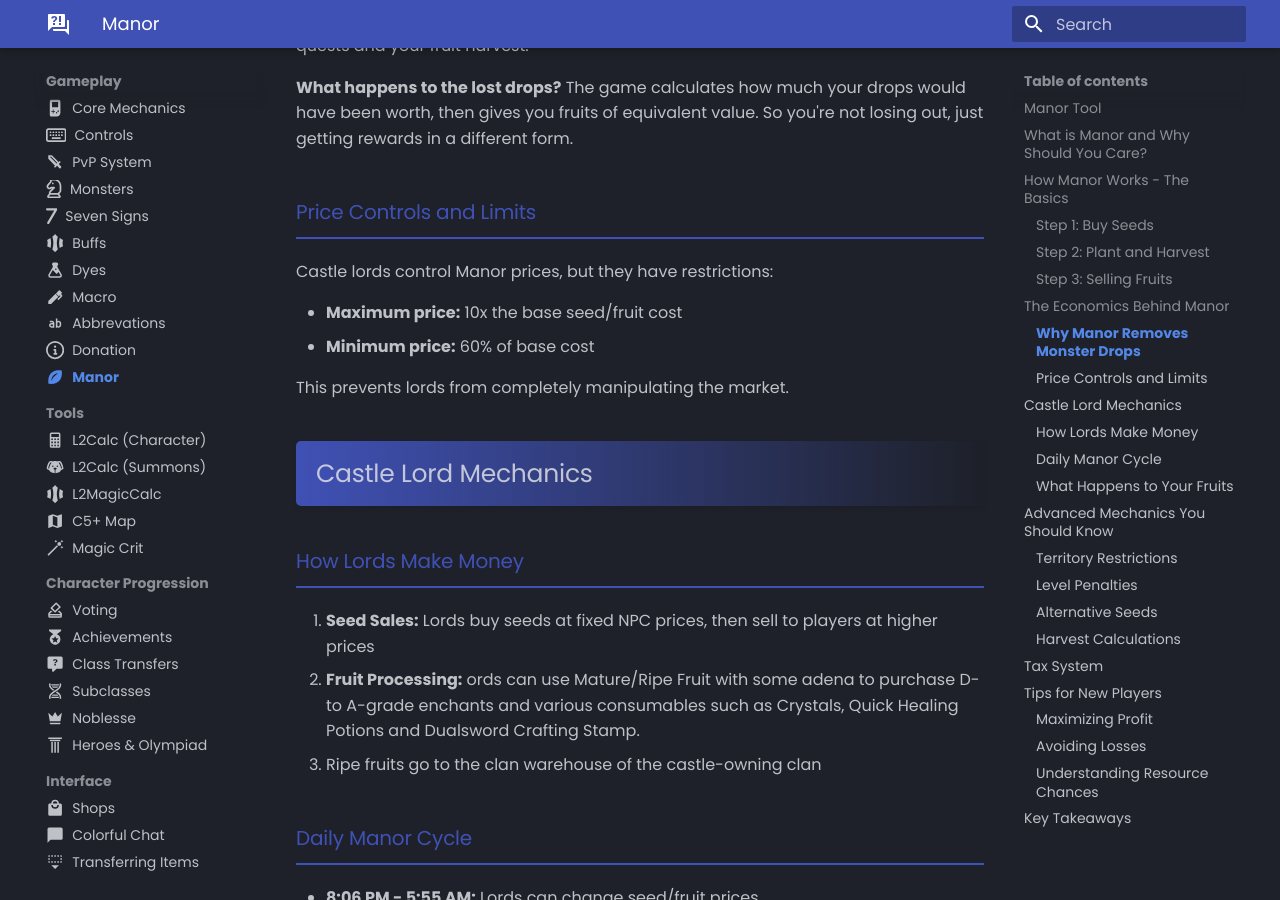
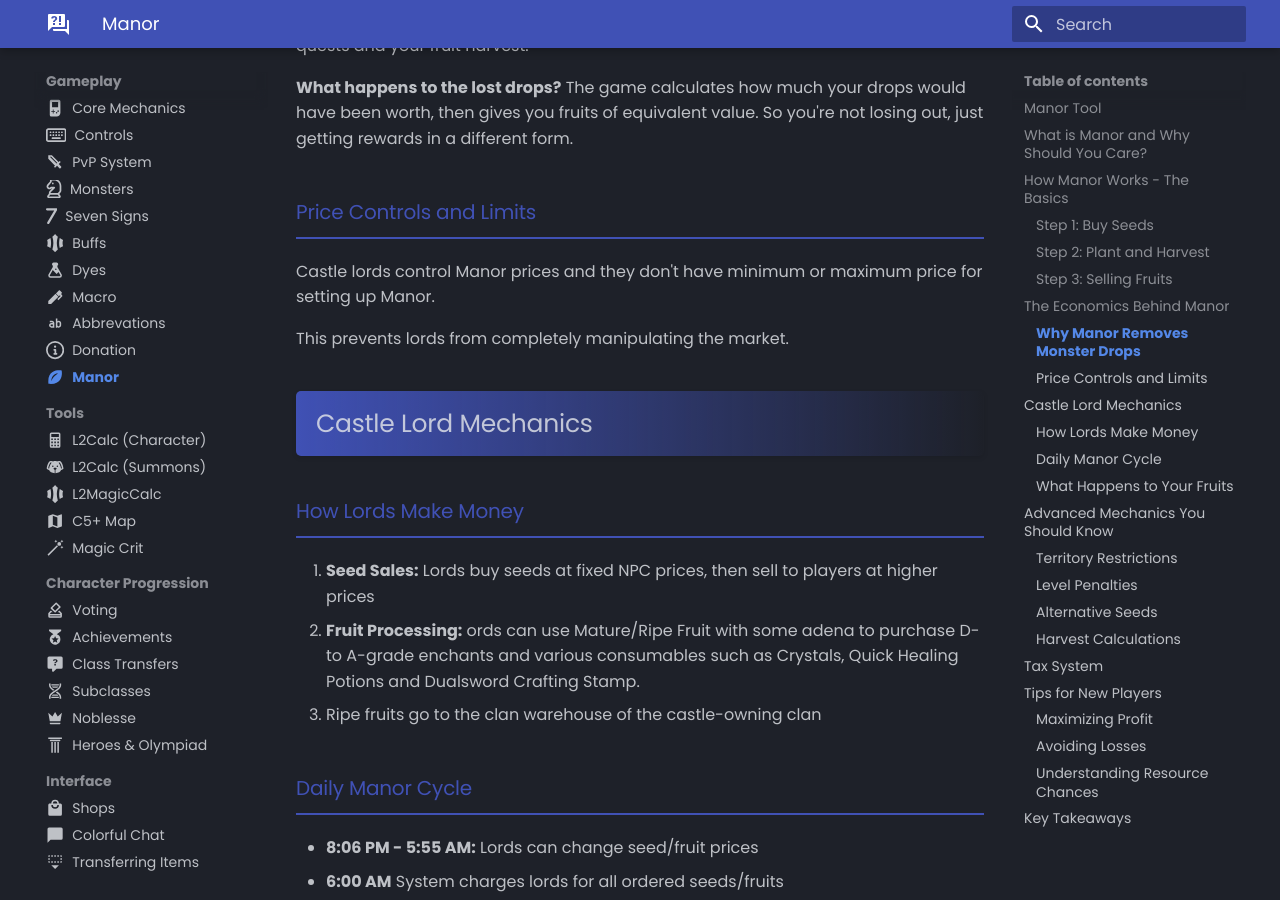
Before and after one commit to tab1-web/faq, an MkDocs documentation site: the page built from docs/gameplay/manor.md, in a window 1280 px wide and 900 px high, scrolled down 2292 px. Built offline with MkDocs 1.6.1 and Material for MkDocs 9.7.7, drawn with Linux system fonts in a browser that asks for light colours; some web fonts are replaced.

Commit message:
updating manor page

```diff
--- a/docs/gameplay/manor.md
+++ b/docs/gameplay/manor.md
@@ -222,10 +222,7 @@ When you use Manor seeds, the monster drops NOTHING except adena, seal stones, q
 The game calculates how much your drops would have been worth, then gives you fruits of equivalent value. So you're not losing out, just getting rewards in a different form.
 
 ### Price Controls and Limits
-Castle lords control Manor prices, but they have restrictions:
-
-- **Maximum price:** 10x the base seed/fruit cost
-- **Minimum price:** 60% of base cost
+Castle lords control Manor prices and they don't have minimum or maximum price for setting up Manor.
 
 This prevents lords from completely manipulating the market.
 
```
